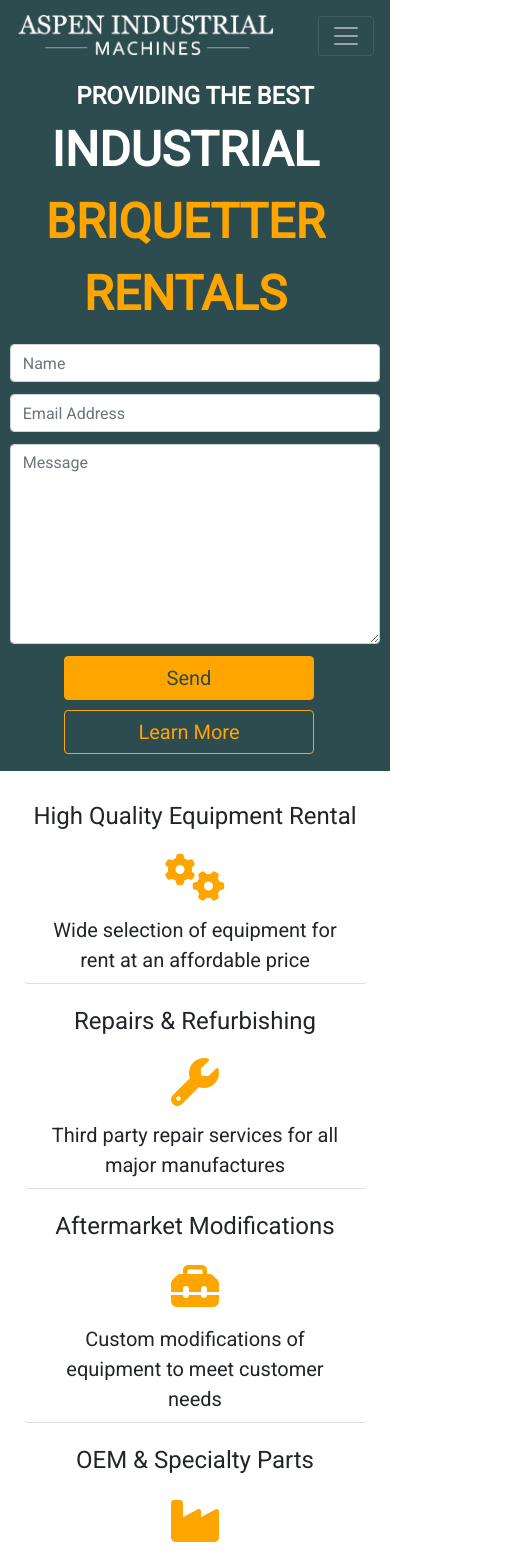
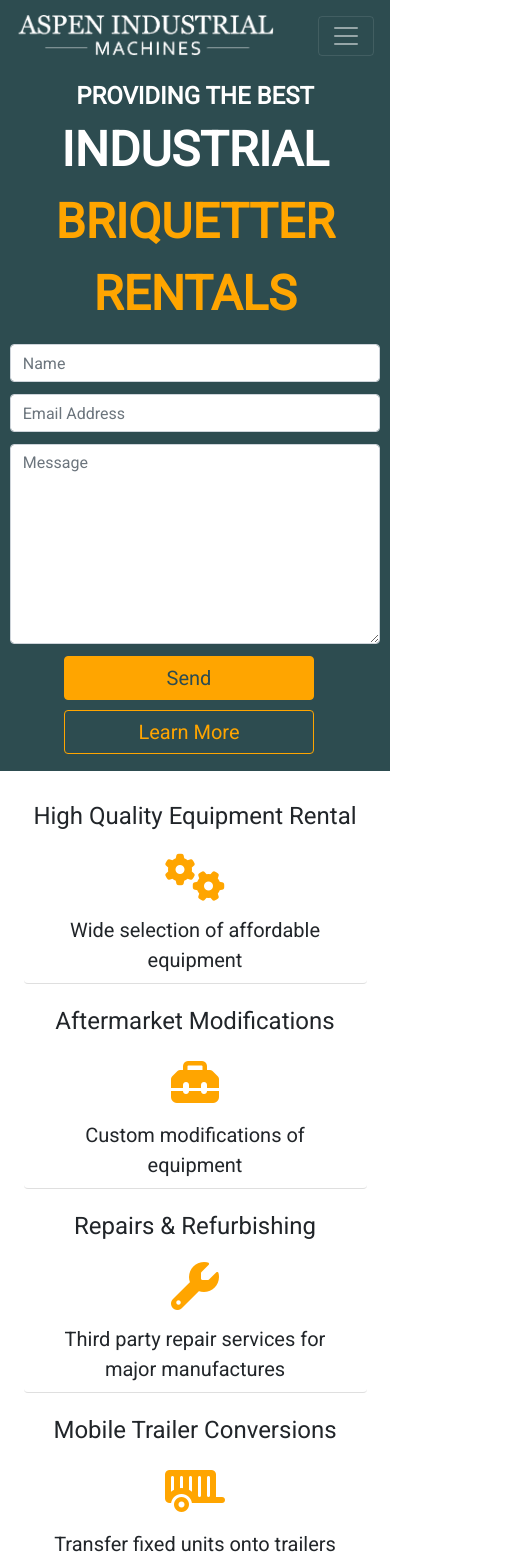
Before and after one commit to MitchellWilson01/aspen-industrial-machines, a React (Create React App) app: page / in a window 390 px wide. Shown: the top 1563 px of the page, 532 px wide, since content can reach past the window. Built offline with nearby package versions, Linux system fonts and the light colour scheme.

Commit message:
fixed mobile horizontal scroll on mobile and alignment of title on home page

```diff
--- a/public/index.html
+++ b/public/index.html
@@ -27,7 +27,7 @@
     <title>Aspen Industrial Machines</title>
   </head>
   <body>
-    <noscript>You need to enable JavaScript to run this app.</noscript>
-    <div id="root"></div>
+      <noscript>You need to enable JavaScript to run this app.</noscript>
+      <div id="root"></div>
   </body>
 </html>
--- a/src/_theme.scss
+++ b/src/_theme.scss
@@ -12,11 +12,14 @@
 
 html {
     background-color: #FFFFFF;
+    max-width: 100%;
+    width: auto;
 }
 
 body {
-    max-width: 100%;
     overflow-x: hidden;
+    max-width: 100vw;
+    width: auto;
 }
 
 * {
--- a/src/components/Footer/Footer.js
+++ b/src/components/Footer/Footer.js
@@ -1,10 +1,37 @@
-import React from 'react';
+import React, { useState } from 'react';
 import { Button } from 'react-bootstrap';
 import logoWhite from '../../images/logoWhite.png';
 import './Footer.scss';
 
 
 const Footer = () => {
+    const initialResize = window.innerWidth <= 829 ? true : false;
+
+    const [resize, setResize] = useState(initialResize);
+
+    const handleResize = () => {
+        if (window.innerWidth <= 835) {
+            setResize(true);
+        } else {
+            setResize(false);
+        }
+    }
+
+    const footerLogo =  <div className="footer-logo-container">
+                            <img src={logoWhite} className="footer-logo" />
+                        </div>
+
+    const footerButtons =   <div className="footer-button-container">
+                                <Button className="footer-button footer-contact-button" variant="outline-primary">
+                                    Contact
+                                </Button>
+                                <Button className="footer-button footer-services-button" variant="primary">
+                                    Services
+                                </Button>
+                            </div>
+
+    window.addEventListener("resize", handleResize);
+
     return (
         <>
             <div className="footer">
@@ -22,17 +49,8 @@
                         2021 - Aspen Industrial Machines
                     </div>
                 </div>
-                <div className="footer-logo-container">
-                    <img src={logoWhite} className="footer-logo" />
-                </div>
-                <div className="footer-button-container">
-                    <Button className="footer-button footer-contact-button" variant="outline-primary">
-                        Contact
-                    </Button>
-                    <Button className="footer-button footer-services-button" variant="primary">
-                        Services
-                    </Button>
-                </div>
+                {resize ? null : footerLogo}
+                {resize ? null : footerButtons}
             </div>
         </>
     )
--- a/src/components/Footer/Footer.scss
+++ b/src/components/Footer/Footer.scss
@@ -35,6 +35,8 @@
 
 .footer-button-container {
     width: 20%;
+    display: flex;
+    flex-direction: column;
 }
 
 .footer-button {
@@ -62,6 +64,42 @@
 .footer-logo {
     height: 145px;
     width: auto;
+    max-width: 100%;
+}
+
+@media only screen and (max-width: 1050px) {
+    .footer-contact-info {
+        display: flex;
+        flex-wrap: wrap;
+        width: 60%;
+    }
+
+    .footer-logo-container {
+        width: 0%;
+        margin-left: 0%;
+        display: flex;
+    }
+
+    .footer-button-container {
+        width: 40%;
+        align-items: flex-end;
+    }
+
+    .footer-button {
+        width: 51%;
+        height: 50px;
+        font-size: 1.5rem !important;
+        align-content: center;
+    }
+}
+
+@media only screen and (max-width: 835px) {
+    .footer-contact-info {
+        display: flex;
+        flex-wrap: wrap;
+        width: 100%;
+        text-align: center;
+    }
 }
 
 @media only screen and (max-width: 600px) {
@@ -71,9 +109,11 @@
     }
 }
 
-@media only screen and (max-width: 320px) {
+@media only screen and (max-width: 355px) {
     .footer {
         font-size: 0.75rem;
-        height: 50px;
+        height: 60px;
     }
+
+
 }
--- a/src/components/Navmenu/Navmenu.js
+++ b/src/components/Navmenu/Navmenu.js
@@ -34,7 +34,7 @@
 
     return (
         <>
-            <Navbar bg="dark" variant="dark" expand="lg" sticky="top">
+            <Navbar bg="dark" variant="dark" expand="lg" sticky="top" className="nav-bar-main">
                 <Navbar.Brand href="/" className="nav-brand">
                     <img src={logoWhiteText} className="nav-logo-text" />
                 </Navbar.Brand>
--- a/src/components/Navmenu/Navmenu.scss
+++ b/src/components/Navmenu/Navmenu.scss
@@ -126,7 +126,7 @@
 
 @media only screen and (max-width: 325px) {
     .nav-logo-text {
-        height: 40px;
+        height: 32px;
         width: auto;
         padding: 0px;
         margin: 0px;
@@ -189,3 +189,7 @@
         font-size: 0.8rem !important;
     }
 }
+
+@media only screen and (max-width: 325px) {
+
+}
--- a/src/components/cards/ServiceCards/ServiceCards.js
+++ b/src/components/cards/ServiceCards/ServiceCards.js
@@ -14,7 +14,18 @@
                                 <i className="fas fa-cogs"></i>
                             </div>
                         <Card.Text className="service-card-text">
-                            Wide selection of equipment for rent at an affordable price
+                            Wide selection of affordable equipment
+                        </Card.Text>
+                    </Card>
+                </div>
+                <div className="service-card-item">
+                    <Card className="service-card">
+                        <Card.Title className="service-card-title">Aftermarket Modifications</Card.Title>
+                            <div className="service-card-icon">
+                                <i className="fas fa-toolbox"></i>
+                            </div>
+                        <Card.Text className="service-card-text">
+                            Custom modifications of equipment
                         </Card.Text>
                     </Card>
                 </div>
@@ -25,18 +36,18 @@
                                 <i className="fas fa-wrench"></i>
                             </div>
                         <Card.Text className="service-card-text">
-                            Third party repair services for all major manufactures
+                            Third party repair services for major manufactures
                         </Card.Text>
                     </Card>
                 </div>
                 <div className="service-card-item">
                     <Card className="service-card">
-                        <Card.Title className="service-card-title">Aftermarket Modifications</Card.Title>
+                        <Card.Title className="service-card-title">Mobile Trailer Conversions</Card.Title>
                             <div className="service-card-icon">
-                                <i className="fas fa-toolbox"></i>
+                                <i className="fas fa-trailer"></i>
                             </div>
                         <Card.Text className="service-card-text">
-                            Custom modifications of equipment to meet customer needs
+                            Transfer fixed units onto trailers
                         </Card.Text>
                     </Card>
                 </div>
@@ -51,17 +62,6 @@
                         </Card.Text>
                     </Card>
                 </div>
-                <div className="service-card-item">
-                    <Card className="service-card">
-                        <Card.Title className="service-card-title">Mobile Trailer Conversions</Card.Title>
-                            <div className="service-card-icon">
-                                <i className="fas fa-trailer"></i>
-                            </div>
-                        <Card.Text className="service-card-text">
-                            Transfer fixed units onto trailers
-                        </Card.Text>
-                    </Card>
-                </div>
             </div>
         </>
     );
--- a/src/components/pages/Home/Home.js
+++ b/src/components/pages/Home/Home.js
@@ -34,7 +34,6 @@
                 setMobileView(false);
             }
         }
-
     }
 
     const homeBody =    <div className="home-image-body">
@@ -191,10 +190,22 @@
     return (
         <>
             <div className="home-image">
-                <div>
+                <div className="home-image-title-container">
                     <div className="home-image-subtitle">PROVIDING THE BEST</div>
                     <div className="home-image-title">
-                        INDUSTRIAL <span className="briquetter-rentals"> BRIQUETTER RENTALS </span>
+                        <span className="home-title-space">&nbsp;</span>
+                            INDUSTRIAL
+                        <span className="home-title-space">&nbsp;</span>
+                    </div>
+                    <div className="home-image-title briquetter-rentals">
+                        <span className="home-title-space">&nbsp;</span>
+                            BRIQUETTER
+                        <span className="home-title-space">&nbsp;</span>
+                    </div>
+                    <div className="home-image-title briquetter-rentals">
+                        <span className="home-title-space">&nbsp;</span>
+                            RENTALS
+                        <span className="home-title-space">&nbsp;</span>
                     </div>
                 </div>
                 {mobileView ? null : homeBody}
@@ -270,6 +281,7 @@
                 {mobileView ? null : homeImageColumn}
             </div>
             {/*mobileView ? <MaterialsBannerMobile /> : <MaterialsBanner />*/}
+
         </>
     );
 }
@@ -281,3 +293,17 @@
                 <AdvantageCards />
             </div>
 */
+
+/*
+<div className="home-image-subtitle">PROVIDING THE BEST</div>
+                    <div className="home-image-title">
+                        INDUSTRIAL <span className="briquetter-rentals">BRIQUETTER RENTALS </span>
+                    </div>
+*/
+
+/*
+<div className="home-image-subtitle">PROVIDING THE BEST</div>
+                    <div className="home-image-title ind">INDUSTRIAL</div>
+                    <div className="home-image-title indy briquetter-rentals">BRIQUETTER</div>
+                    <div className="home-image-title briquetter-rentals">RENTALS</div>
+*/
--- a/src/components/pages/Home/Home.scss
+++ b/src/components/pages/Home/Home.scss
@@ -174,6 +174,20 @@
     max-width: 89%;
 }
 
+.home-image-title-container {
+    width: 100%;
+    display: flex;
+    flex-wrap: wrap;
+    text-align: center;
+    align-items: center;
+    align-content: center;
+    justify-content: center;
+}
+
+.home-title-space {
+    font-size: 1.75rem;
+}
+
 @media only screen and (max-width: 1100px) {
     .home-image-body {
         font-size: 1rem;
@@ -191,7 +205,6 @@
         text-align: center;
         font-size: 3rem;
         font-weight: 700;
-        color: #FFFFFF;
     }
 
     .home-blog-container {
@@ -251,7 +264,6 @@
         text-align: center;
         font-size: 3rem;
         font-weight: 700;
-        color: #FFFFFF;
     }
 }
 
```
Also changed, not shown: 1 other file (tests, documents, lock files or other folders).
